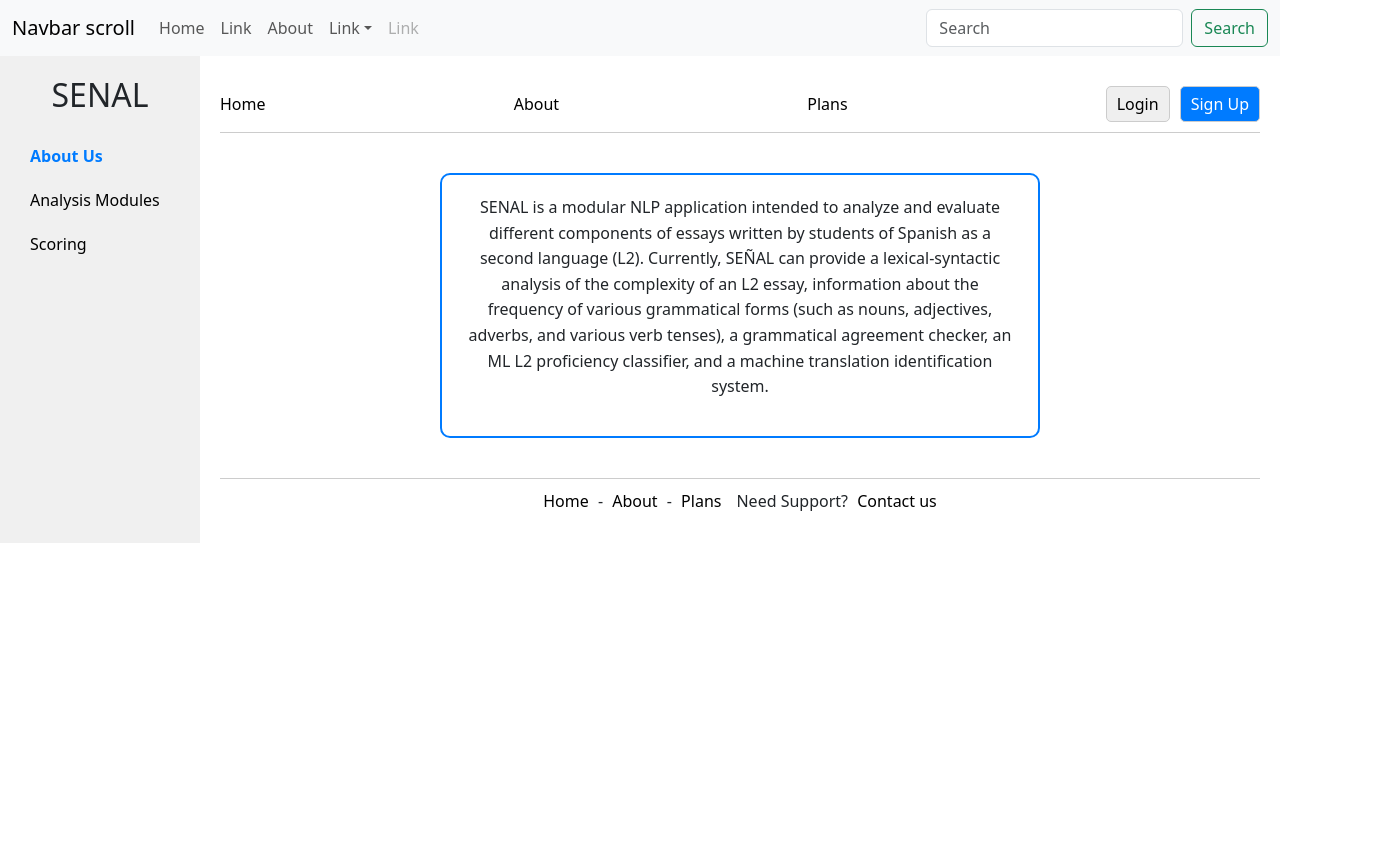
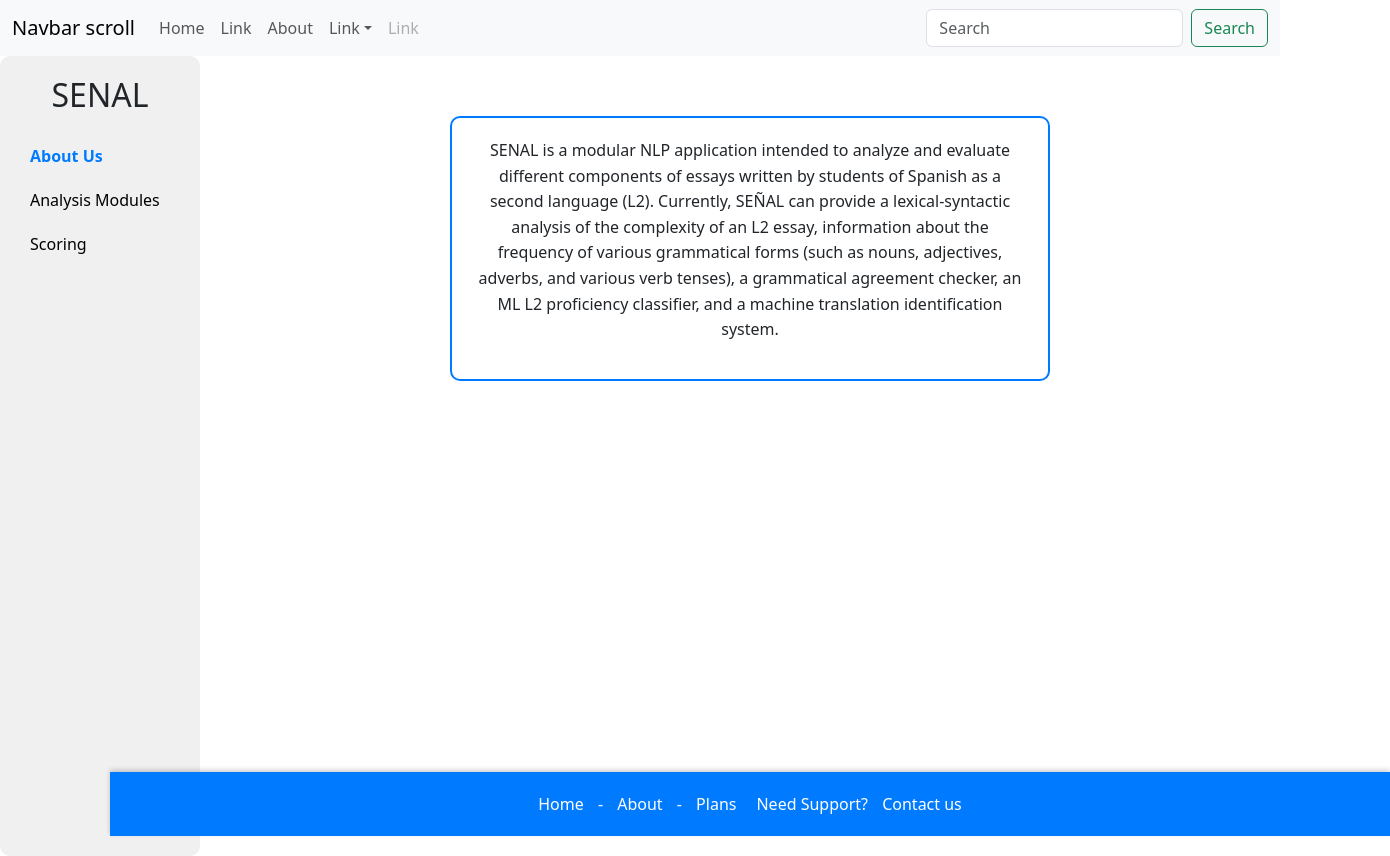
Before and after one commit to ATgzh/senaldesign, a React (Create React App) app: page /about in a window 1280 px wide. Shown: the whole page, 1390 px wide, since content can reach past the window. Before the commit the page ends 800 px from the top, so only its background shows below. Built offline with nearby package versions, Linux system fonts and the light colour scheme.

Commit message:
newer ones

```diff
--- a/src/Pages-Components/About.tsx
+++ b/src/Pages-Components/About.tsx
@@ -19,16 +19,6 @@ const About: React.FC = () => {
 
       {/* Main Content */}
       <div className="main-content">
-        <header className="top-nav">
-          <Link to="/">Home</Link>
-          <Link to="/about" className="active">About</Link>
-          <Link to="/plans">Plans</Link>
-          <div className="auth-buttons">
-            <button className="login-button">Login</button>
-            <button className="signup-button">Sign Up</button>
-          </div>
-        </header>
-
         <section className="about-content">
           <div className="about-box">
             <p>
--- /dev/null
+++ b/src/Pages-Components/AnalysisModules.tsx
@@ -0,0 +1,90 @@
+// src/Pages-Components/AnalysisModules.tsx
+import React from 'react';
+import { Link } from 'react-router-dom';
+import '../Styles/AnalysisModules.css';
+
+const AnalysisModules: React.FC = () => {
+  return (
+    <div className="analysis-modules-page">
+      {/* Sidebar */}
+      <div className="sidebar">
+        <div className="sidebar-logo">
+          <h2>SENAL</h2>
+        </div>
+        <nav className="sidebar-nav">
+          <Link to="/about">About Us</Link>
+          <Link to="/analysis" className="active">Analysis Modules</Link>
+          <Link to="/scoring">Scoring</Link>
+        </nav>
+      </div>
+
+      {/* Main Content */}
+      <div className="main-content">
+        <div className="module-box">
+          <h2>1. SEÑAL-LEX</h2>
+          <p>
+            This module analyzes lexical sophistication. First, this result displays the degree of advanced lexicon and
+            lower frequency items in the repertoire of the learner (Luque and Bowden, 2014). In addition, this analysis
+            provides a window into the mental vocabulary available in the learner and the expansion of the Spanish
+            resources during a semester of classes (Jarvis, 2013).
+          </p>
+        </div>
+
+        <div className="module-box">
+          <h2>2. SEÑAL-SYNT</h2>
+          <p>
+            This module of SEÑAL focuses on measuring the proportional production of predicate constructions (i.e.,
+            number of verbs and auxiliary verbs), sentence length (i.e., number of words and sentential coordination),
+            measured in T-units (Bardovi-Harlig, 1992) and conjunctions; and sentence complexity (i.e., number of
+            clauses, both relative and adverbial).
+          </p>
+        </div>
+
+        <div className="module-box">
+          <h2>3. SEÑAL-GRAMMAR</h2>
+          <p>
+            This module utilizes a frequency profile of different grammatical elements. These include the total number
+            of nouns, adjectives, adverbs, and verbs incorporated in the composition, as well as a breakdown of different
+            inflected aspects such as tense, manner, number, and syntactic perspective such as active, passive, or
+            imperfect iteration. Additionally, the grammar checker component identifies non-standard forms. This module
+            also contains a gender and number agreement checker between the different nouns found in the text and their
+            accompanying articles and adjectives. This component works by scanning the list of nouns indicated by the
+            parser, and indicating mismatched articles and number markers according to the attributes assigned to each
+            noun clause by the parser. The output of this module shows the results in terms of relative frequencies.
+          </p>
+        </div>
+
+        <div className="module-box">
+          <h2>4. SEÑAL-MLL2</h2>
+          <p>
+            SEÑAL-MLL2 is a machine learning classifier of L2 writing proficiency. The classifier was trained using the
+            Spanish version of the transformer-based language model of BERT (Canete et al., 2020). The training data
+            involves a reliable corpus of Spanish L2 compositions (CEDEL2; Lozano et al. 2020). The training corpus
+            is composed of 3034 essays written by Spanish L2 learners with English as their L1. Six writing stages were
+            employed, including Lower Beginner, Upper Beginner, Lower Intermediate, Upper Intermediate, Lower Advanced,
+            and Upper Advanced. These proficiency levels in SEÑAL-MLL2 are directly mapped by the classifier to their
+            placement test scores and are based on the Common European Framework of Reference for Languages.
+          </p>
+        </div>
+
+        <div className="module-box">
+          <h2>5. SEÑAL-CAPTURA</h2>
+          <p>
+            CAPTURA allows the instructor to check whether a suspicious L2 text produced by an English L1 learner of
+            Spanish has been copied verbatim from Google’s machine translation service. We used the free allowance of
+            Google Translate API (500,000 characters) to deploy the first version of the module.
+          </p>
+        </div>
+
+        <div className="module-box">
+          <h2>6. SEÑAL-SENTIMENT</h2>
+          <p>
+            This module is a sentiment analyzer of Spanish L2 compositions.
+          </p>
+        </div>
+      </div>
+    </div>
+  );
+};
+
+export default AnalysisModules;
--- a/src/Pages-Components/App.tsx
+++ b/src/Pages-Components/App.tsx
@@ -5,6 +5,7 @@ import '../Styles/App.css';
 import NavScrollExample from './Navbar';
 import Navbar from './Navbar';
 import About from './About';
+import AnalysisModules from './AnalysisModules';
 
 function App() {
   return (
@@ -12,6 +13,7 @@ function App() {
       <NavScrollExample />
       <Routes>
         <Route path="/about" element={<About />} />
+        <Route path="/analysis" element={<AnalysisModules />} />
         {/* Add other routes as needed */}
       </Routes>
     </div>
--- a/src/Styles/About.css
+++ b/src/Styles/About.css
@@ -1,7 +1,16 @@
-.about-page {
-    display: flex;
+/* Ensures the page container fills the full viewport height */
+html, body {
+    height: 100%;
+    margin: 0;
+    padding: 0;
   }
 
+  .about-page {
+    display: flex;
+    min-height: 100vh; /* Full viewport height */
+  }
+
+  /* Sidebar styling */
   .sidebar {
     width: 200px;
     background-color: #f0f0f0;
@@ -27,11 +36,16 @@
     color: #007bff;
   }
 
+  /* Main content area with full height */
   .main-content {
     flex: 1;
     padding: 20px;
+    display: flex;
+    flex-direction: column;
+    justify-content: space-between;
   }
 
+  /* Top navigation styling */
   .top-nav {
     display: flex;
     justify-content: space-between;
@@ -46,6 +60,7 @@
     text-decoration: none;
   }
 
+  /* Auth button styling */
   .auth-buttons button {
     margin-left: 10px;
     padding: 5px 10px;
@@ -59,6 +74,7 @@
     color: white;
   }
 
+  /* About content styling */
   .about-content {
     padding: 20px;
   }
@@ -74,16 +90,26 @@
     text-align: center;
   }
 
-  .footer {
+  /* Footer styling fixed at the bottom */
+ /* src/Styles/About.css */
+/* src/Styles/About.css */
+
+.footer {
+    background-color: #007bff; /* Blue background color */
+    color: white; /* White text color */
     text-align: center;
-    padding: 10px 0;
-    border-top: 1px solid #ccc;
+    padding: 20px 0;
+    position: relative;
+    left: 0;
+    bottom: 0;
+    width: 100vw; /* Ensure full viewport width */
+    box-shadow: 0 -2px 5px rgba(0, 0, 0, 0.2); /* Optional shadow for visual effect */
   }
 
   .footer a {
-    color: black;
+    color: white; /* White color for footer links */
     text-decoration: none;
-    margin: 0 5px;
+    margin: 0 10px;
   }
 
   .footer .support {
--- /dev/null
+++ b/src/Styles/AnalysisModules.css
@@ -0,0 +1,50 @@
+/* src/Styles/AnalysisModules.css */
+
+.analysis-modules-page {
+  display: flex;
+  padding: 20px;
+  background-color: #f5f5f5;
+}
+
+/* Sidebar styling */
+.sidebar {
+  width: 200px;
+  background-color: #f0f0f0;
+  padding: 20px;
+  margin-right: 20px;
+  border-radius: 10px;
+}
+
+/* Main content area */
+.main-content {
+  flex: 1;
+  display: flex;
+  flex-direction: column;
+  gap: 15px;
+  align-items: center; /* Center horizontally */
+  max-width: 800px; /* Restrict maximum width */
+  margin: 0 auto; /* Center in the middle */
+}
+
+.module-box {
+  width: 100%; /* Ensure full width within max-width */
+  padding: 20px;
+  border: 2px solid #007bff;
+  border-radius: 10px;
+  background-color: white;
+  box-shadow: 0 4px 8px rgba(0, 0, 0, 0.1);
+}
+
+.module-box h2 {
+  margin-bottom: 10px;
+  font-size: 1.5rem;
+  color: #333;
+  text-align: center;
+}
+
+.module-box p {
+  font-size: 1rem;
+  line-height: 1.6;
+  color: #555;
+  text-align: justify;
+}
```
